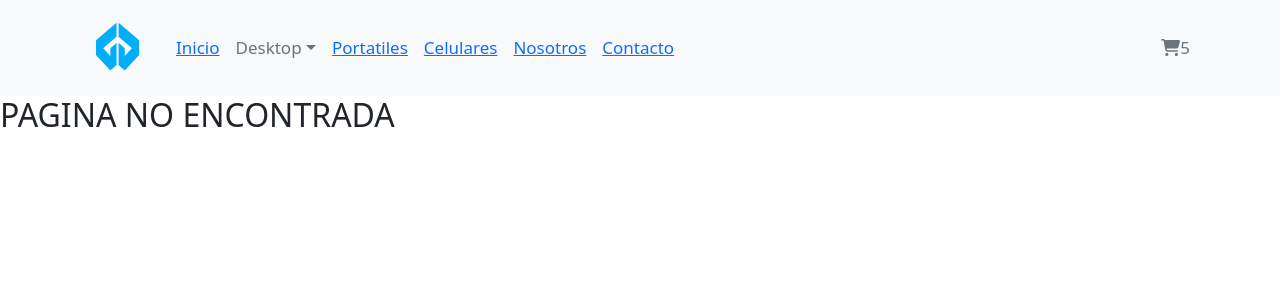
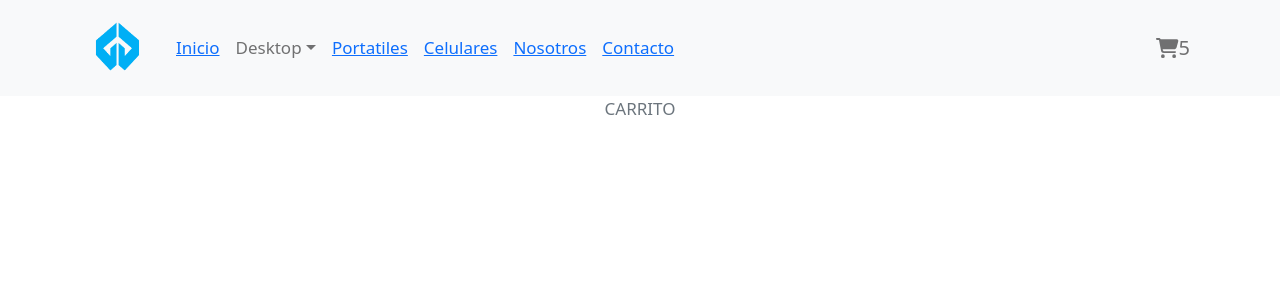
Before and after one commit to olaya82/tucompu2, a React (Create React App) app: page /cart in a window 1280 px wide. Shown: the top 300 px of the page. Built offline with nearby package versions, Linux system fonts and the light colour scheme.

Commit message:
Sincronizacion Counter

```diff
--- a/package.json
+++ b/package.json
@@ -10,6 +10,7 @@
     "@testing-library/react": "^13.3.0",
     "@testing-library/user-event": "^13.5.0",
     "bootstrap": "^5.1.3",
+    "firebase": "^9.9.0",
     "react": "^18.2.0",
     "react-bootstrap": "^2.4.0",
     "react-dom": "^18.2.0",
--- a/src/App.js
+++ b/src/App.js
@@ -7,6 +7,7 @@ import MainBar from './components/MainBar';
 import ItemDetailContainer from './components/ItemDetailContainer';
 import React from 'react';
 import Home from './pages/Home';
+import Cart from './pages/Cart';
 import Productos from './pages/Productos';
 import Nosotros from './pages/Nosotros';
 import Contacto from './pages/Contacto';
@@ -50,6 +51,7 @@ function App() {
         <Route path="/productos" element={<Productos />}></Route>
         <Route path="/productos/:categoria" element={<ItemListContainer />}></Route>
         <Route path="/detalle/:itemid" element={<ItemDetailContainer />}></Route>
+        <Route path="/cart" element={<Cart />}></Route>
 
         <Route path="*" element={<NotFound />}></Route>
       </Routes>
--- a/src/components/CartWidget.css
+++ b/src/components/CartWidget.css
@@ -1,8 +1,8 @@
-.font{
-    font-size: 17px;
+.font-cart{
+    font-size: 20px;
 }
 
-.font-dark{
-    font-size: 17px;
+.font-dark-cart{
+    font-size: 20px;
     font-weight: bold;
 }
--- a/src/components/CartWidget.js
+++ b/src/components/CartWidget.js
@@ -1,14 +1,19 @@
 import 'bootstrap';
 import 'bootstrap/dist/css/bootstrap.min.css'
-import React from 'react';
+import { React, useState } from 'react';
 import './CartWidget.css'
 import { FontAwesomeIcon } from '@fortawesome/react-fontawesome';
 import { faCartShopping } from '@fortawesome/free-solid-svg-icons';
+import { useNavigate } from 'react-router-dom';
 
-function CartWidget() {
+function CartWidget(unit, onAdd) {
+
+
+    const navigate = useNavigate();
+
     return (
-        <div className="font" >
-            <FontAwesomeIcon icon={faCartShopping} />
+        <div className="font-cart" >
+            <FontAwesomeIcon icon={faCartShopping} onClick={() => navigate(`/cart`)} />
             <span className='cantProd'>5</span>
         </div>
 
--- a/src/components/Item.js
+++ b/src/components/Item.js
@@ -3,7 +3,7 @@ import { FontAwesomeIcon } from '@fortawesome/react-fontawesome';
 import { faEye } from '@fortawesome/free-solid-svg-icons';
 import { Col, Card, Button } from 'react-bootstrap';
 import ItemDetailContainer from './ItemDetailContainer';
-import { Link, useNavigate } from 'react-router-dom';
+import { useNavigate } from 'react-router-dom';
 
 function Item (props) {
 
--- a/src/components/ItemCount.js
+++ b/src/components/ItemCount.js
@@ -10,20 +10,17 @@ function ItemCount({stock, initial, onAdd, unit}) {
 
     const addProduct = () => {
         setDisableBtnLess(false)
-        if (units === (stock-1)) {
-            setDisableBtnPlus(true)
-
+        if (units < stock) {
+            setUnits(units + 1);
         }
-        setUnits(units + 1)
-    }
+    };
 
     const lessProduct = () => {
         setDisableBtnPlus(false)
-        if(units === initial) {
-            setDisableBtnLess(true)
+        if (units > 0) {
+            setUnits(units - 1);
         }
-        setUnits(units - 1)
-    }
+    };
 
     return (
         <>
--- a/src/components/ItemDetail.js
+++ b/src/components/ItemDetail.js
@@ -3,10 +3,12 @@ import { Card, Button } from 'react-bootstrap';
 import { FontAwesomeIcon } from '@fortawesome/react-fontawesome';
 import { faCartShopping } from '@fortawesome/free-solid-svg-icons';
 import ItemCount from './ItemCount';
+import { useNavigate } from 'react-router-dom';
 
 function ItemDetail (props, initial, onAdd, unit) {
 
     const productFetch = props.productDetail[0];
+    const navigate = useNavigate();
 
     return (
     <>
@@ -24,13 +26,13 @@ function ItemDetail (props, initial, onAdd, unit) {
                 <Card.Text><strong>Cantidad de modulos: </strong>{productFetch.cantidad_modulos}</Card.Text>
                 <Card.Text><strong>Tipo: </strong>{productFetch.tipo}</Card.Text>
                 <Card.Text className="font-dark">${productFetch.precio}</Card.Text>
-                    <ItemCount/>
+                    <ItemCount stock={productFetch.stock} initial='1' onAdd={onAdd}/>
                     <div className="d-grid gap-2 col-12 mx-auto espacio">
-                        <Button variant="outline-primary" disabled={productFetch.stock===0}>
+                        <Button variant="outline-primary" disabled={productFetch.stock===0} onClick={() => navigate(`/cart`)} >
                         <FontAwesomeIcon icon={faCartShopping}/> Agregar al Carrito
                         </Button>
                     </div>
-                    <p className="stock">{productFetch.stock > 0 ? `Stock: ${productFetch.stock}` : `Sin Stock`}</p>
+                    <p className="stock">{productFetch.stock > 1 ? `Stock: ${productFetch.stock}` : `Sin Stock`}</p>
             </Card.Body>
         </Card>
     </>
--- a/src/components/ItemListContainer.css
+++ b/src/components/ItemListContainer.css
@@ -1,5 +1,5 @@
 .font {
-    font-size: 20px;
+    font-size: 17px;
     color: #6c757d;
 }
 
--- a/src/components/MainBar.js
+++ b/src/components/MainBar.js
@@ -38,7 +38,7 @@ function MainBar() {
                         <Nav.Link><NavLink to="/contacto">Contacto</NavLink></Nav.Link>
                     </Nav>
                     <Nav>
-                        <Nav.Link href="#cartProd"><CartWidget /></Nav.Link>
+                        <Nav.Link href="/cart"><CartWidget /></Nav.Link>
                         </Nav>
                 </Navbar.Collapse>
             </Container>
--- /dev/null
+++ b/src/pages/Cart.js
@@ -0,0 +1,16 @@
+import { React, useEffect, useState } from 'react';
+import ItemList from '../components/ItemList';
+
+function Cart (props) {
+
+
+
+    return (
+        <>
+            <div><p className="font text-center">CARRITO</p></div>
+
+        </>
+    )
+}
+
+export default Cart;
```
Also changed, not shown: 1 other file (tests, documents, lock files or other folders).
